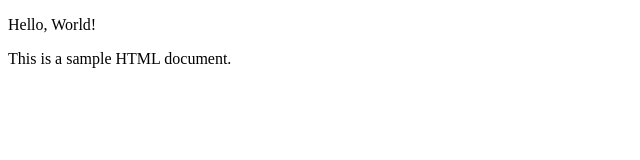
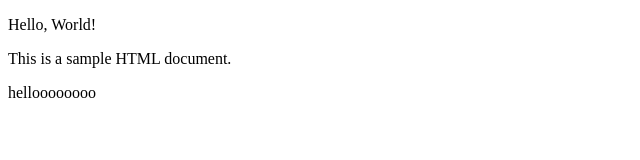
Before and after one commit to MITANSH64/aiml, a plain HTML site: page index.html in a window 1280 px wide. Shown: the whole page, without its empty margins (0-640 px from the left). Drawn offline with Linux system fonts and the light colour scheme.

Commit message:
Add header element to index.html

```diff
--- a/index.html
+++ b/index.html
@@ -8,5 +8,6 @@
 <body>
     <p>Hello, World!</p>
     <p>This is a sample HTML document.</p>
+    <h>helloooooooo</h>
 </body>
 </html>
```
